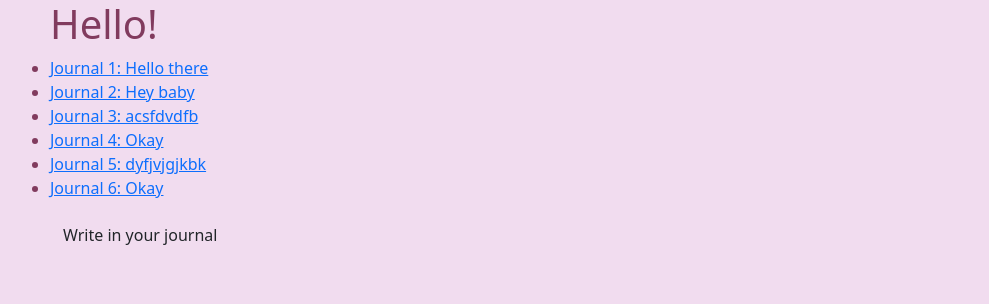
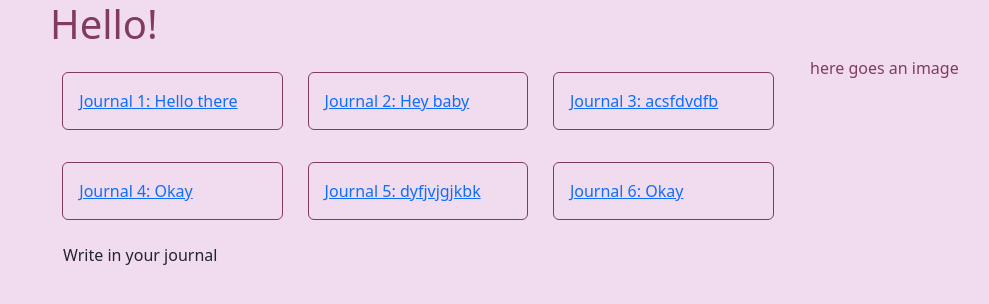
Before and after one commit to ana1hoxha/Journal, a Django app: page /journal/ in a window 1280 px wide. Shown: the top 304 px of the page, without its empty margins (32-1021 px from the left). Run offline with Django 4.2, Linux system fonts and the light colour scheme; data comes from the database, SQL or seed files in the repository; both versions use the stored data as it was after the commit.

Commit message:
working on ui

```diff
--- a/MyJournal/journal/static/journal/journal.css
+++ b/MyJournal/journal/static/journal/journal.css
@@ -10,8 +10,29 @@ img {
 }
 
 
-#return {
-    border: 2px solid #813b5e;
+.buttons {
+    display: flex;
+    flex-direction: column;
+    align-items: center;
+}
+
+#return, #edit  {
+    border: 1px solid #813b5e;
     border-radius: 10%;
-    width:45%
+    margin: 20px;
+
 }
+
+
+
+
+.journalWrapper {
+    display: flex;
+    flex-wrap: wrap;
+
+}
+.cardWrapper {
+    border: 1px solid #813b5e;
+    width: 30%;
+    background-color: #f1dcef;
+}
--- a/MyJournal/journal/templates/journals/add.html
+++ b/MyJournal/journal/templates/journals/add.html
@@ -36,6 +36,9 @@
 
         </div>
 
+
+        <script src="https://cdn.jsdelivr.net/npm/@popperjs/core@2.11.6/dist/umd/popper.min.js" integrity="sha384-oBqDVmMz9ATKxIep9tiCxS/Z9fNfEXiDAYTujMAeBAsjFuCZSmKbSSUnQlmh/jp3" crossorigin="anonymous"></script>
+        <script src="https://cdn.jsdelivr.net/npm/bootstrap@5.2.1/dist/js/bootstrap.min.js" integrity="sha384-7VPbUDkoPSGFnVtYi0QogXtr74QeVeeIs99Qfg5YCF+TidwNdjvaKZX19NZ/e6oz" crossorigin="anonymous"></script>
         <script src="{% static 'journal\\script.js' %}"></script>
 </body>
 </html>
--- a/MyJournal/journal/templates/journals/index.html
+++ b/MyJournal/journal/templates/journals/index.html
@@ -15,19 +15,30 @@
     <div class="container">
         <div class="row">
             <h1>Hello!</h1>
-            <ul>
+        </div>
+        <div class="row">
+            <div class="col-8 journalWrapper">
                 {% for journal in journals %}
-                 <li>
-                    <a href="{% url 'journal' journal.id %}">
-                        Journal {{journal.id}}: {{journal.journal_text}}
-                    </a>
-                </li>
-                {% endfor %}
-
-            </ul>
+                        <div class="card cardWrapper mx-auto my-3">
+                            <div class="card-body">
+                                <a href="{% url 'journal' journal.id %}">
+                                    Journal {{journal.id}}: {{journal.journal_text}}
+                                </a>
+                            </div>
 
 
+                      </div>
+                {% endfor %}
+            </div>
+
+            <div class="col-4">
+                here goes an image
+            </div>
+
         </div>
+
+
+
         <a href="{% url 'add' %}" class="btn" role="button">Write in your journal</a>
 
     </div>
@@ -36,5 +47,12 @@
 
 
 
+
+
+
+
+            <script src="https://cdn.jsdelivr.net/npm/@popperjs/core@2.11.6/dist/umd/popper.min.js" integrity="sha384-oBqDVmMz9ATKxIep9tiCxS/Z9fNfEXiDAYTujMAeBAsjFuCZSmKbSSUnQlmh/jp3" crossorigin="anonymous"></script>
+            <script src="https://cdn.jsdelivr.net/npm/bootstrap@5.2.1/dist/js/bootstrap.min.js" integrity="sha384-7VPbUDkoPSGFnVtYi0QogXtr74QeVeeIs99Qfg5YCF+TidwNdjvaKZX19NZ/e6oz" crossorigin="anonymous"></script>
+
 </body>
 </html>
```
Also changed, not shown: MyJournal/journal/templates/journals/journal.html (+16 -9 lines), MyJournal/db.sqlite3.
